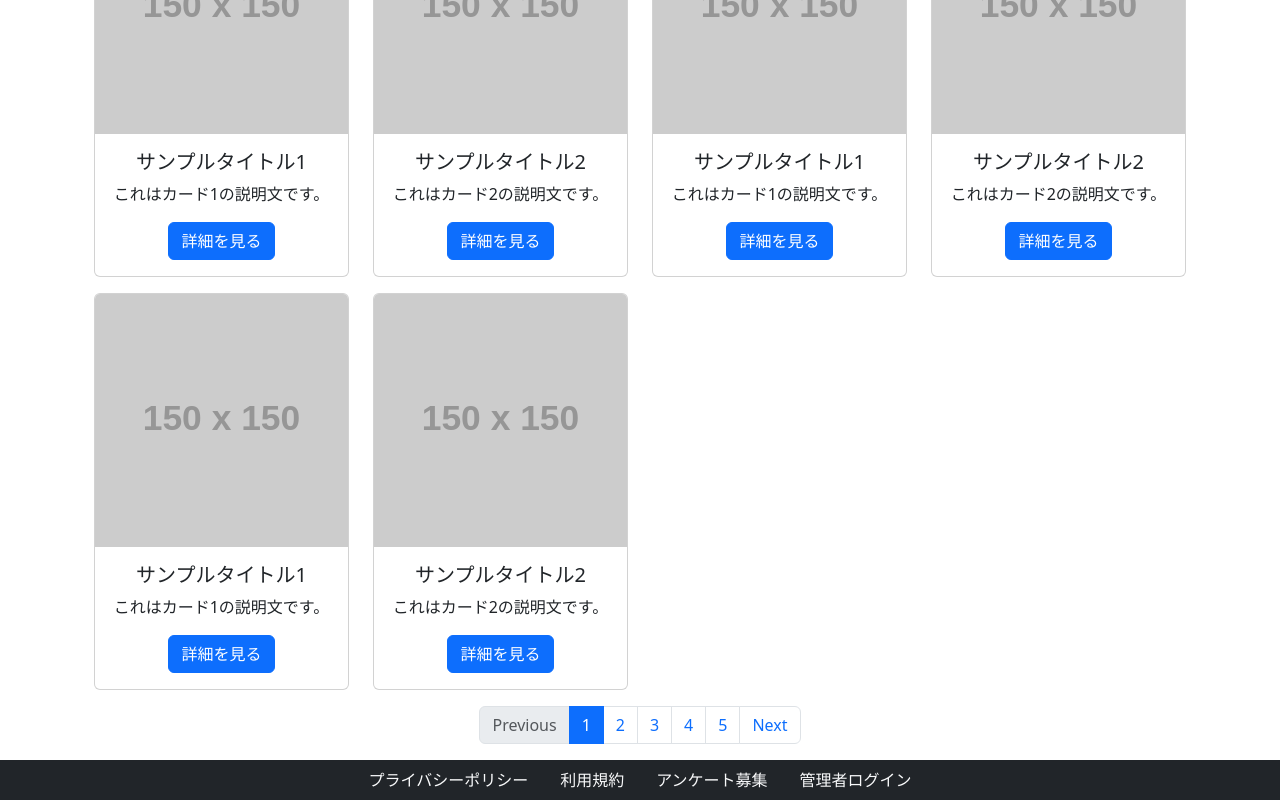
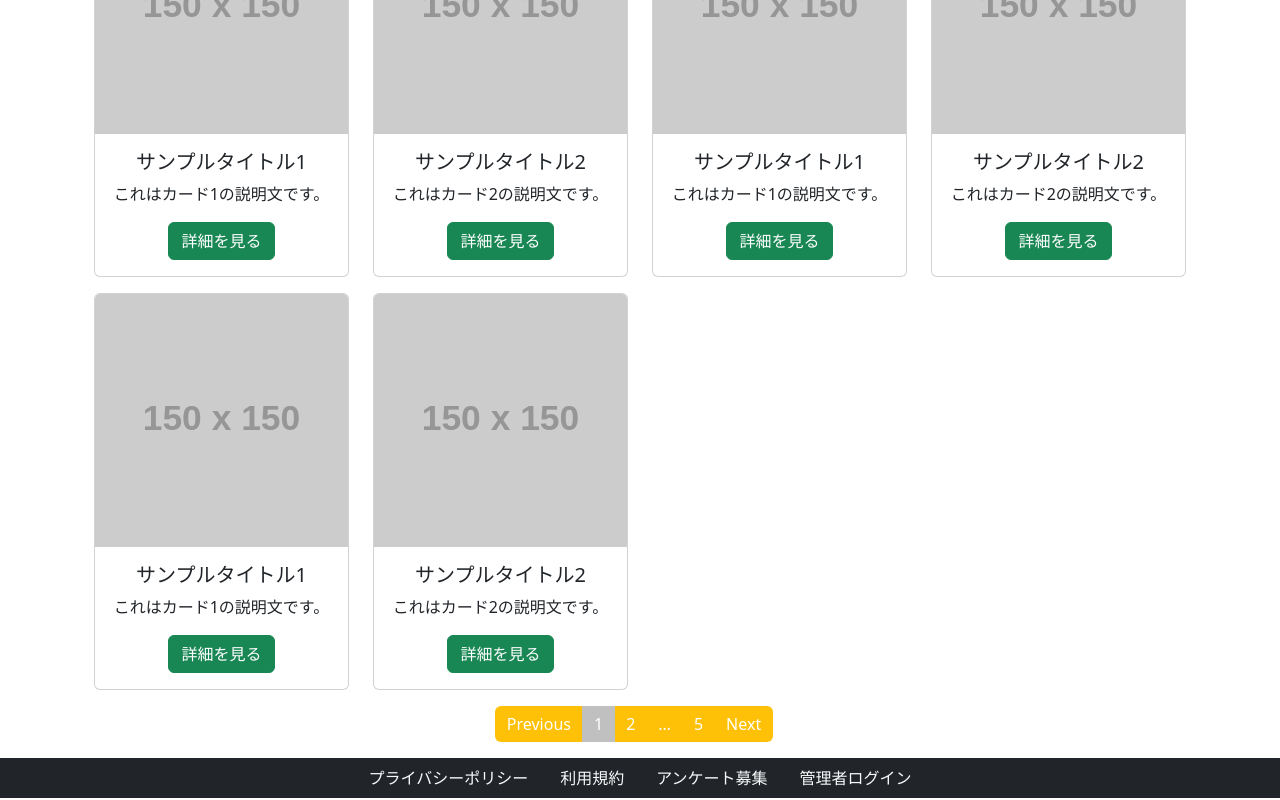
Before and after one commit to NK-kimiya/LifeNectReact, a React (Create React App) app: page / in a window 1280 px wide. Shown: the part 268-1068 px from the top of the page. Built offline with nearby package versions, Linux system fonts and the light colour scheme.

Commit message:
カラムと目次、詳細表示のレイアウトの調整

```diff
--- a/src/App.css
+++ b/src/App.css
@@ -52,3 +52,53 @@ body {
   min-height: 300px; /* 調整可能 */
   padding-bottom: 1rem;
 }
+
+/* 共通：背景＝黄色、文字＝白 */
+.page-link {
+  background-color: #ffc107 !important; /* Bootstrapのwarning色 */
+  color: #fff !important;
+  border: none !important; /* デフォルトの枠線を消す */
+}
+
+/* ホバー時も同じ色に */
+.page-link:hover {
+  background-color: #e0a800 !important; /* 少し濃い黄色 */
+  color: #fff !important;
+}
+
+/* 選択中（active）のページ */
+.page-item.active .page-link {
+  background-color: #c0c0c0 !important; /* 黒背景 */
+  color: #fff !important; /* 白文字 */
+  border: none !important; /* 青い枠を消す */
+}
+
+/* スマホ幅（768px未満）のときは active の背景色を無効化 */
+@media (max-width: 767.98px) {
+  #simple-list-example .nav-link.active,
+  #simple-list-example .active {
+    background-color: transparent !important; /* 背景色を消す */
+    color: inherit !important; /* 文字色もデフォルトに戻す場合 */
+  }
+}
+
+/* App.css に追加 */
+@media (max-width: 767.98px) {
+  #simple-list-example {
+    background-color: var(
+      --bs-secondary-bg-subtle
+    ); /* Bootstrapのbg-secondary-subtle */
+    border-radius: 10px;
+    margin-bottom: 10px;
+    color: #198754;
+    position: static !important;
+  }
+}
+
+@media (min-width: 768px) {
+  #simple-list-example {
+    background-color: transparent; /* PC/タブレットでは背景なし */
+    position: fixed !important;
+    top: 200px; /* top-2 に相当 */
+  }
+}
--- a/src/Organisms/Article.tsx
+++ b/src/Organisms/Article.tsx
@@ -5,7 +5,9 @@ const Article = () => {
     <>
       {/* h2タグのタイトルにする */}
       {/* h3タグのIDはheading1,heading2...とする */}
-      <h2 className="border-bottom border-warning">病気と就職活動について</h2>
+      <h2 className="border-bottom border-success bg-success text-white p-3">
+        病気と就職活動について
+      </h2>
       <div
         data-bs-spy="scroll"
         data-bs-target="#simple-list-example"
@@ -27,7 +29,7 @@ const Article = () => {
             私も同じように、不安でいっぱいでした。しかし、今は自分らしく働くことができています。この記事が、同じように悩む誰かの助けになれば嬉しいです。
           </p>
           <h3
-            className="text-start bg-light rounded p-3 text-warning "
+            className="text-start bg-light rounded p-3 text-success "
             id="simple-list-item-1"
           >
             自分の「得意」と「苦手」を正直に見つめる
@@ -41,7 +43,7 @@ const Article = () => {
           </div>
 
           <h3
-            className="text-start bg-light rounded p-3 text-warning"
+            className="text-start bg-light rounded p-3 text-success"
             id="simple-list-item-2"
           >
             2. オープンかクローズか、決断のとき
@@ -64,7 +66,7 @@ const Article = () => {
           </div>
 
           <h3
-            className="text-start bg-light rounded p-3 text-warning "
+            className="text-start bg-light rounded p-3 text-success"
             id="simple-list-item-3"
           >
             就労移行支援事業所の活用
@@ -76,7 +78,7 @@ const Article = () => {
           </div>
 
           <h3
-            className="text-start bg-light rounded p-3 text-warning "
+            className="text-start bg-light rounded p-3 text-success"
             id="simple-list-item-4"
           >
             就労移行支援事業所とは？
@@ -88,7 +90,7 @@ const Article = () => {
             </p>
           </div>
           <h3
-            className="text-start bg-light rounded p-3 text-warning"
+            className="text-start bg-light rounded p-3 text-success "
             id="simple-list-item-5"
           >
             同じ境遇の方へ
--- a/src/Organisms/Card.tsx
+++ b/src/Organisms/Card.tsx
@@ -1,6 +1,6 @@
 import { div } from "@tensorflow/tfjs";
 import React, { useState } from "react";
-
+import { Link } from "react-router-dom";
 type CardData = {
   // ← 1枚のカードデータの型
   imgSrc: string;
@@ -30,7 +30,7 @@ const CardMolecule: React.FC<CardMoleculeProps> = ({
     <div className="container">
       <div className="row">
         {currentItems.map((card, i) => (
-          <div className="col-3 mb-3" key={i}>
+          <div className="col-12 col-md-4 col-lg-3 mb-3" key={i}>
             <div className="card">
               <img
                 src={card.imgSrc}
@@ -40,20 +40,22 @@ const CardMolecule: React.FC<CardMoleculeProps> = ({
               <div className="card-body">
                 <h5 className="card-title">{card.title}</h5>
                 <p className="card-text">{card.text}</p>
-                <a href={card.buttonHref} className="btn btn-primary">
+                <Link className="btn btn-success" to="/article-detail">
                   {card.buttonText}
-                </a>
+                </Link>
               </div>
             </div>
           </div>
         ))}
       </div>
+
       <nav aria-label="..." className="d-flex justify-content-center">
-        <ul className="pagination">
+        <div className="">
+          <ul className="pagination container">
             {/* 前へ */}
             <li className={`page-item ${currentPage === 1 ? "disabled" : ""}`}>
               <button
-              className="page-link"
+                className="page-link bg-warning"
                 onClick={() => setCurrentPage((p) => Math.max(p - 1, 1))} // ← ページ番号を1減らす
               >
                 Previous
@@ -61,19 +63,53 @@ const CardMolecule: React.FC<CardMoleculeProps> = ({
             </li>
             {/* ページ番号 */}
 
-          {[...Array(totalPages)].map((_, i) => (
+            {(() => {
+              const pages = []; // ← 表示するページ番号を一時的に格納する配列
+
+              for (let i = 1; i <= totalPages; i++) {
+                if (i === 1 || i === totalPages) {
+                  // ← 1ページ目と最終ページは常に表示
+                  pages.push(i);
+                } else if (i >= currentPage - 1 && i <= currentPage + 1) {
+                  // ← 現在ページの前後1ページを表示
+                  pages.push(i);
+                } else if (i === currentPage - 2 || i === currentPage + 2) {
+                  // ← 省略記号「…」を入れる位置
+                  pages.push("...");
+                }
+                // ← それ以外のページ番号は表示しない
+              }
+
+              // ★ 「…」が連続する場合は1つにまとめる
+              const filtered = pages.filter((item, idx, arr) => {
+                return !(item === "..." && arr[idx - 1] === "...");
+              });
+
+              // ★ 実際にページ番号（または「…」）を描画する
+              return filtered.map((p, i) =>
+                p === "..." ? (
+                  // 「…」はクリックできない → disabled
+                  <li key={i} className="page-item disabled">
+                    <span className="page-link">…</span>
+                  </li>
+                ) : (
+                  // ページ番号はボタンとして表示
                   <li
                     key={i}
-              className={`page-item ${currentPage === i + 1 ? "active" : ""}`}
+                    className={`page-item  ${
+                      currentPage === p ? "active" : ""
+                    }`}
                   >
                     <button
-                className="page-link"
-                onClick={() => setCurrentPage(i + 1)}
+                      className="page-link bg-warning"
+                      onClick={() => setCurrentPage(p as number)}
                     >
-                {i + 1}
+                      {p}
                     </button>
                   </li>
-          ))}
+                )
+              );
+            })()}
             {/* 次へ */}
             <li
               className={`page-item ${
@@ -81,13 +117,16 @@ const CardMolecule: React.FC<CardMoleculeProps> = ({
               }`}
             >
               <button
-              className="page-link"
-              onClick={() => setCurrentPage((p) => Math.min(p + 1, totalPages))} // ← ページ番号を1増やす
+                className="page-link bg-warning"
+                onClick={() =>
+                  setCurrentPage((p) => Math.min(p + 1, totalPages))
+                } // ← ページ番号を1増やす
               >
                 Next
               </button>
             </li>
           </ul>
+        </div>
       </nav>
     </div>
   );
--- a/src/Organisms/Contents.tsx
+++ b/src/Organisms/Contents.tsx
@@ -7,12 +7,11 @@ const ScrollSpyLink = styled.a`
   padding: 0.25rem;
   border-radius: 0.375rem;
   display: block;
-  text-align: center;
   text-decoration: none;
   color: inherit;
 
   &.active {
-    background-color: #ffc107; /* Bootstrapのbg-primary相当 */
+    background-color: #198754; /* Bootstrapのbg-primary相当 */
     color: white;
   }
 `;
@@ -27,10 +26,10 @@ const Contents = () => {
     }
   }, []);
   return (
-    <div>
+    <div className="contents-wrap">
       <div
         id="simple-list-example"
-        className="d-flex flex-column gap-2 simple-list-example-scrollspy text-center position-fixed top-2"
+        className="d-flex flex-column gap-2 simple-list-example-scrollspy text-start"
       >
         {/* hrefにh3タグの番号をIDに指定
                 コンテンツをh3のタイトルにする */}
@@ -47,10 +46,6 @@ const Contents = () => {
           就労移行支援事業所とは？
         </ScrollSpyLink>
         <ScrollSpyLink href="#simple-list-item-5">同じ境遇の方へ</ScrollSpyLink>
-        <div className="pt-3">
-          <button className="btn btn-danger">削除</button>
-          <button className="btn btn-warning">編集</button>
-        </div>
       </div>
     </div>
   );
--- a/src/Templates/ArticleDetailTemplate.tsx
+++ b/src/Templates/ArticleDetailTemplate.tsx
@@ -10,10 +10,10 @@ const ArticleDetailTemplate = () => {
       <NavBar />
       <div className="container pt-5">
         <div className="row">
-          <div className="col-4">
+          <div className="col-12 col-md-4">
             <Contents />
           </div>
-          <div className="col-8">
+          <div className="col-12 col-md-8">
             <Article />
           </div>
         </div>
```
Lines whose indentation alone changed are shown as unchanged.
